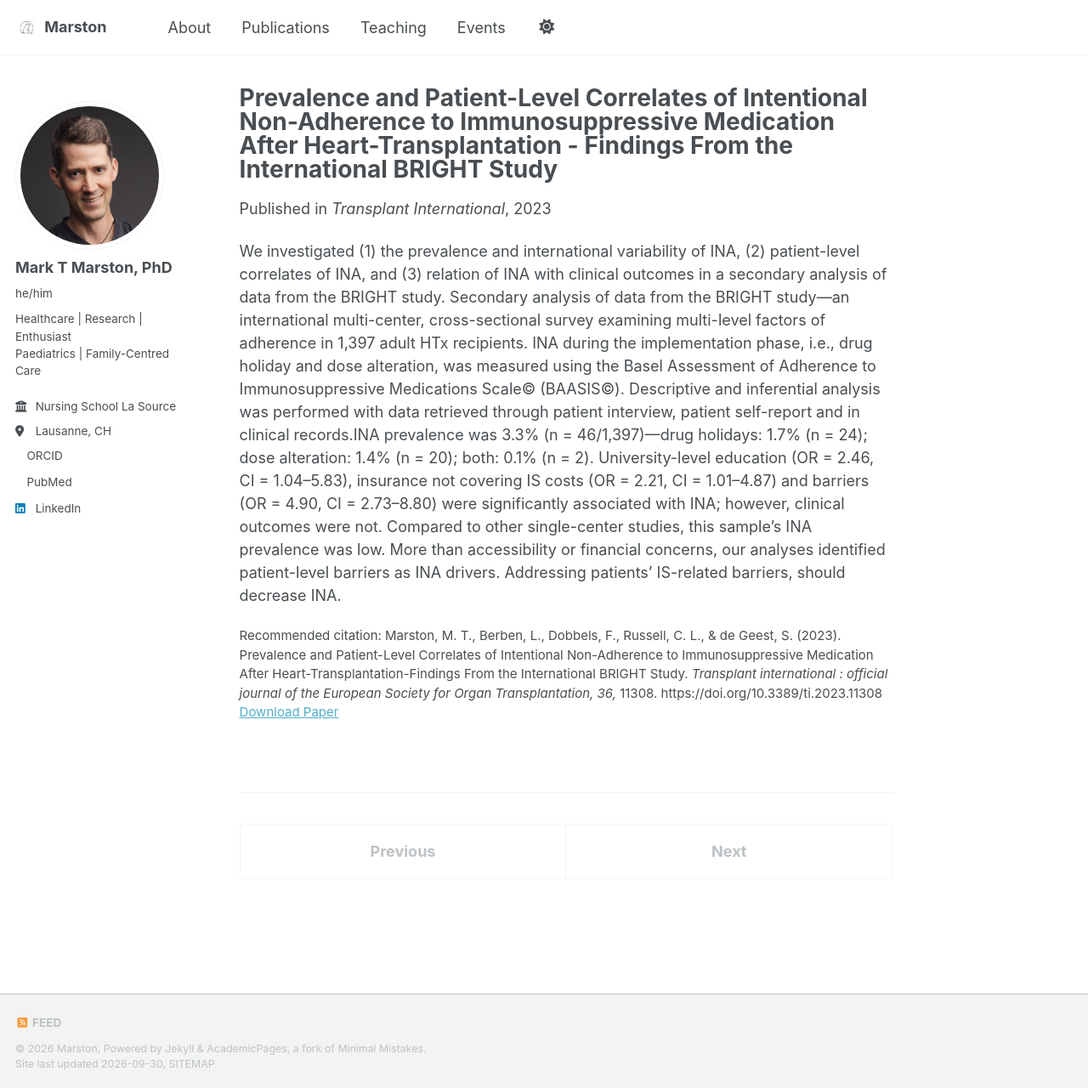
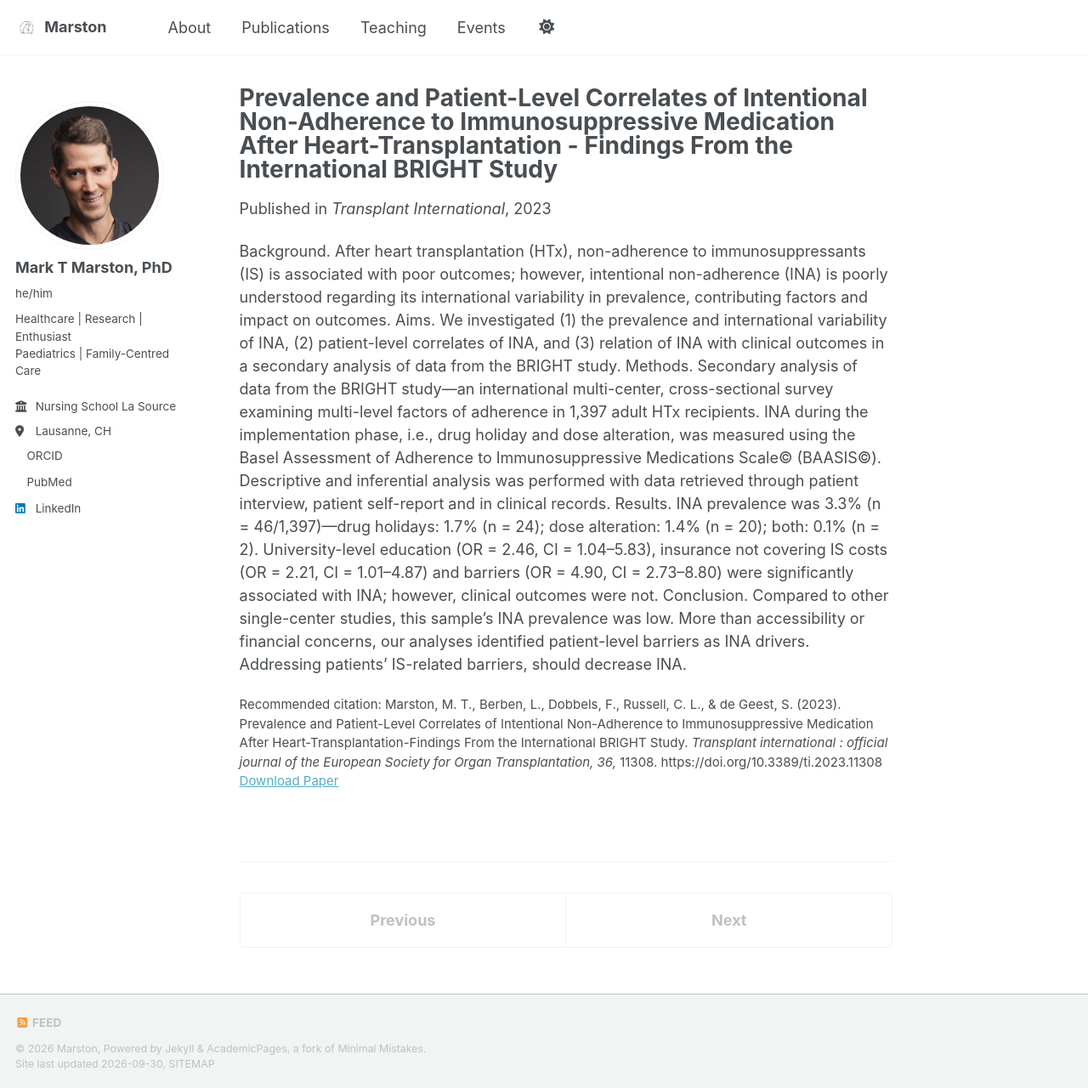
Before and after one commit to marstonRN/marston.github.io, a Jekyll site: the page built from _publications/2023_publication_2-bright_ina_transpl-int.md, in a window 1280 px wide and 1280 px high. Shown: the whole window at 85% size. Built offline with Jekyll 4.4.1, drawn with Linux system fonts in a browser that asks for light colours; a style sheet for code colours, icons or effects is not loaded.

Commit message:
Update 2023_publication_2-bright_ina_transpl-int.md

```diff
--- a/_publications/2023_publication_2-bright_ina_transpl-int.md
+++ b/_publications/2023_publication_2-bright_ina_transpl-int.md
@@ -11,5 +11,8 @@ paperurl: 'https://www.frontierspartnerships.org/journals/transplant-internation
 citation: 'Marston, M. T., Berben, L., Dobbels, F., Russell, C. L., & de Geest, S. (2023). Prevalence and Patient-Level Correlates of Intentional Non-Adherence to Immunosuppressive Medication After Heart-Transplantation-Findings From the International BRIGHT Study. <i>Transplant international : official journal of the European Society for Organ Transplantation, 36,</i> 11308. https://doi.org/10.3389/ti.2023.11308'
 cover: /images/publications/2023_publication_2-bright_ina_transpl-int.jpg
 ---
-We investigated (1) the prevalence and international variability of INA, (2) patient-level correlates of INA, and (3) relation of INA with clinical outcomes in a secondary analysis of data from the BRIGHT study. Secondary analysis of data from the BRIGHT study—an international multi-center, cross-sectional survey examining multi-level factors of adherence in 1,397 adult HTx recipients. INA during the implementation phase, i.e., drug holiday and dose alteration, was measured using the
-Basel Assessment of Adherence to Immunosuppressive Medications Scale© (BAASIS©). Descriptive and inferential analysis was performed with data retrieved through patient interview, patient self-report and in clinical records.INA prevalence was 3.3% (n = 46/1,397)—drug holidays: 1.7% (n = 24); dose alteration: 1.4% (n = 20); both: 0.1% (n = 2). University-level education (OR = 2.46, CI = 1.04–5.83), insurance not covering IS costs (OR = 2.21, CI = 1.01–4.87) and barriers (OR = 4.90, CI = 2.73–8.80) were significantly associated with INA; however, clinical outcomes were not. Compared to other single-center studies, this sample’s INA prevalence was low. More than accessibility or financial concerns, our analyses identified patient-level barriers as INA drivers. Addressing patients’ IS-related barriers, should decrease INA.
+Background. After heart transplantation (HTx), non-adherence to immunosuppressants (IS) is associated with poor outcomes; however, intentional non-adherence (INA) is poorly understood regarding its international variability in prevalence, contributing factors and impact on outcomes.
+Aims. We investigated (1) the prevalence and international variability of INA, (2) patient-level correlates of INA, and (3) relation of INA with clinical outcomes in a secondary analysis of data from the BRIGHT study.
+Methods. Secondary analysis of data from the BRIGHT study—an international multi-center, cross-sectional survey examining multi-level factors of adherence in 1,397 adult HTx recipients. INA during the implementation phase, i.e., drug holiday and dose alteration, was measured using the Basel Assessment of Adherence to Immunosuppressive Medications Scale© (BAASIS©). Descriptive and inferential analysis was performed with data retrieved through patient interview, patient self-report and in clinical records.
+Results. INA prevalence was 3.3% (n = 46/1,397)—drug holidays: 1.7% (n = 24); dose alteration: 1.4% (n = 20); both: 0.1% (n = 2). University-level education (OR = 2.46, CI = 1.04–5.83), insurance not covering IS costs (OR = 2.21, CI = 1.01–4.87) and barriers (OR = 4.90, CI = 2.73–8.80) were significantly associated with INA; however, clinical outcomes were not.
+Conclusion. Compared to other single-center studies, this sample’s INA prevalence was low. More than accessibility or financial concerns, our analyses identified patient-level barriers as INA drivers. Addressing patients’ IS-related barriers, should decrease INA.
```
